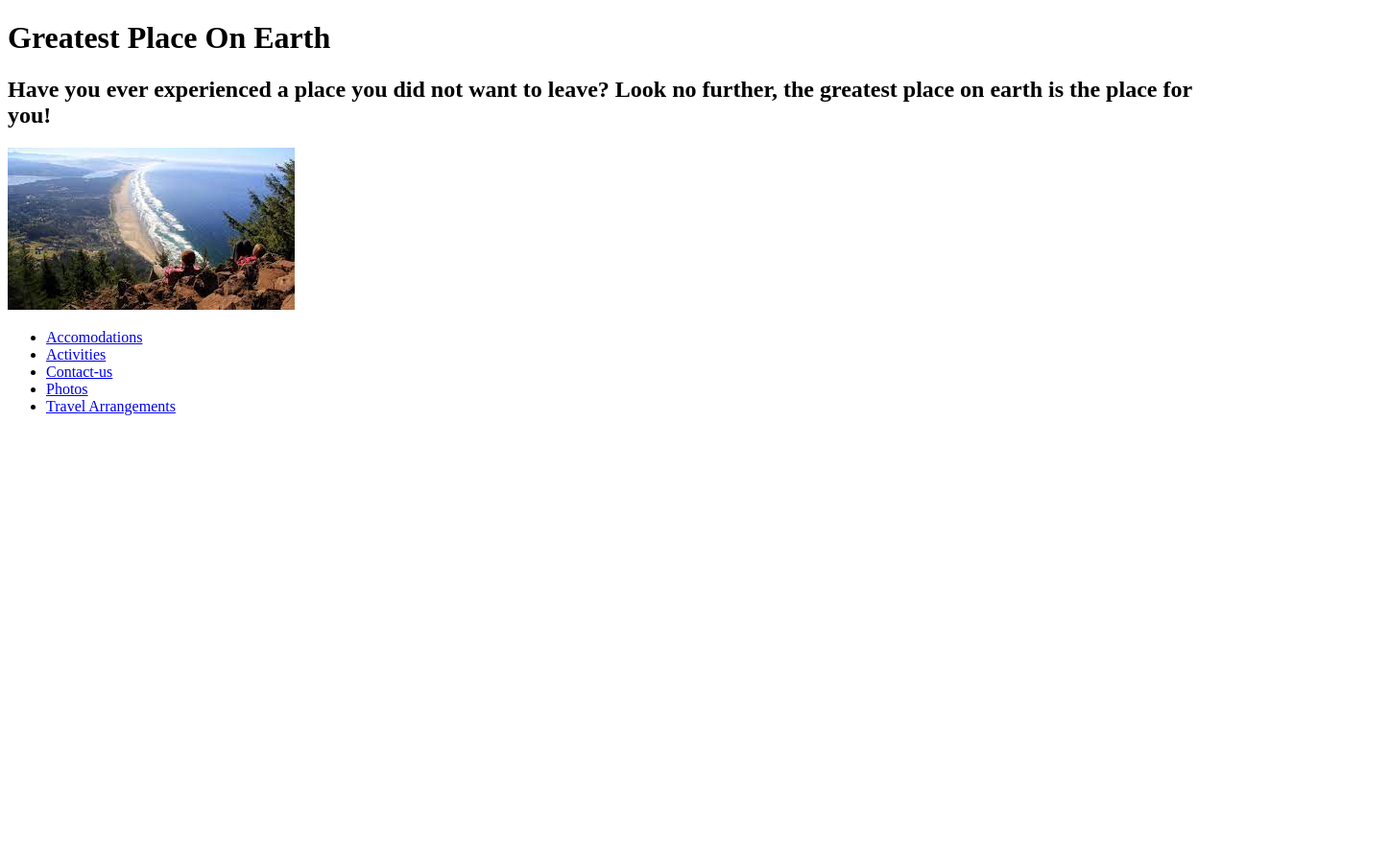
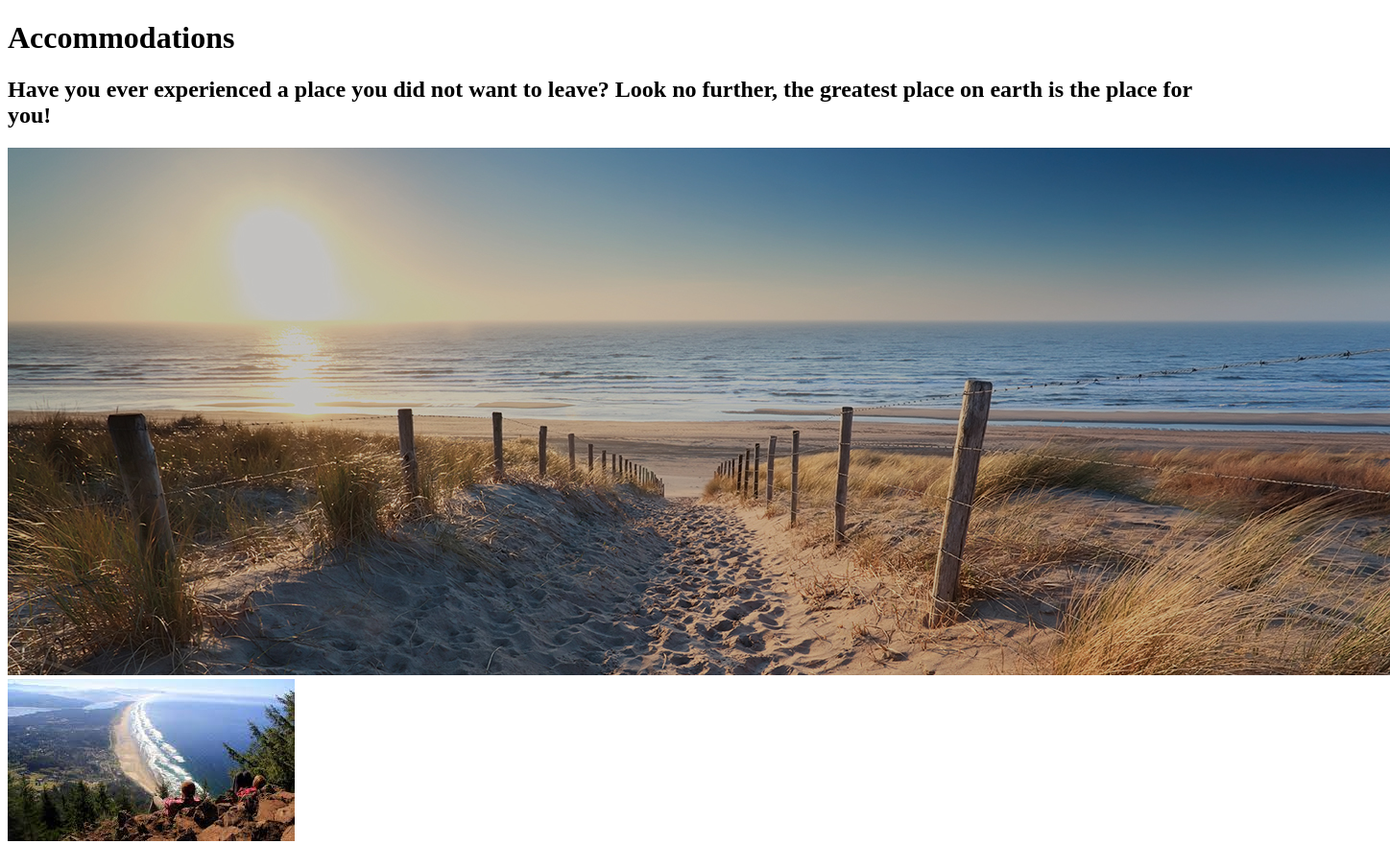
Before and after one commit to RKrueg/greatest-place-on-earth, a plain HTML site: page greatest-place-on-earth/accommodations.html in a window 1280 px wide. Shown: the top 880 px of the page at 96% size, 1448 px wide, since content can reach past the window. Before the commit the page ends 800 px from the top, so only its background shows below. Drawn offline with Linux system fonts and the light colour scheme.

Commit message:
add photos to accommodations page

```diff
--- a/greatest-place-on-earth/accommodations.html
+++ b/greatest-place-on-earth/accommodations.html
@@ -1,12 +1,13 @@
 <!DOCTYPE html>
 <html lang="en-US">
 <head>
-  <title>Greatest Place On Earth</title>
+  <title>accommodations</title>
   <link href="css/styles.css" rel="stylesheet" type="text/css">
 </head>
 <body>
-<h1><strong>Greatest Place On Earth</strong></h1>
+<h1><strong>Accommodations</strong></h1>
 <h2>Have you ever experienced a place you did not want to leave? Look no further, the greatest place on earth is the place for you!</h2>
+<img src="img/Hero-Beach-Access.jpeg">
 <img src="img/mountain.jpeg">
 <ul>
   <li><a href="accommodations.html">Accomodations</a></li>
```
Also changed, not shown: greatest-place-on-earth/img/Hero-Beach-Access.jpeg (added).
